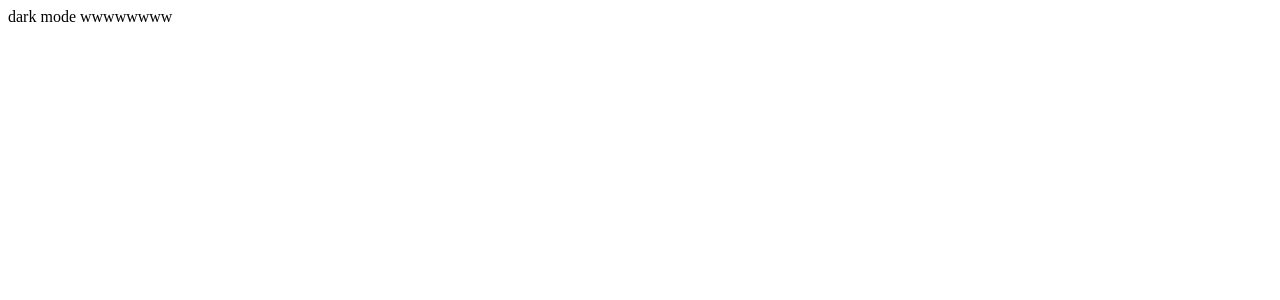
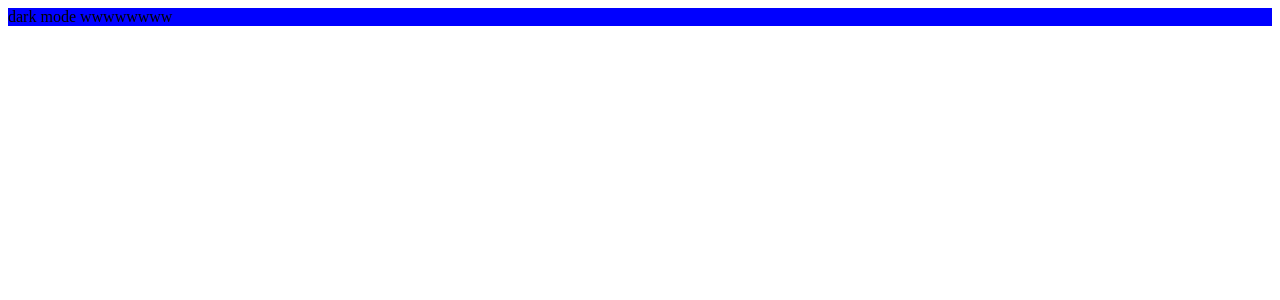
Before and after one commit to cJacobMiller/HardLemonadeDarkMode, an Angular app in the folder hard-lemonade-dark-mode/: page / in a window 1280 px wide. Shown: the top 300 px of the page. Built offline with nearby package versions, Linux system fonts and the light colour scheme.

Commit message:
Background variable propogation.

```diff
--- a/hard-lemonade-dark-mode/src/app/app.component.html
+++ b/hard-lemonade-dark-mode/src/app/app.component.html
@@ -1 +1 @@
-<div>dark mode wwwwwwww</div>
+<div class="whatever">dark mode wwwwwwww</div>
--- a/hard-lemonade-dark-mode/src/app/app.component.scss
+++ b/hard-lemonade-dark-mode/src/app/app.component.scss
@@ -0,0 +1,3 @@
+.whatever {
+  background-color: var(--background);
+}
--- a/hard-lemonade-dark-mode/src/styles.scss
+++ b/hard-lemonade-dark-mode/src/styles.scss
@@ -1,5 +1,11 @@
 @media (prefers-color-scheme: light) {
+  body {
+    --background: blue;
+  }
 }
 
 @media (prefers-color-scheme: dark) {
+  body {
+    --background: black;
+  }
 }
```
